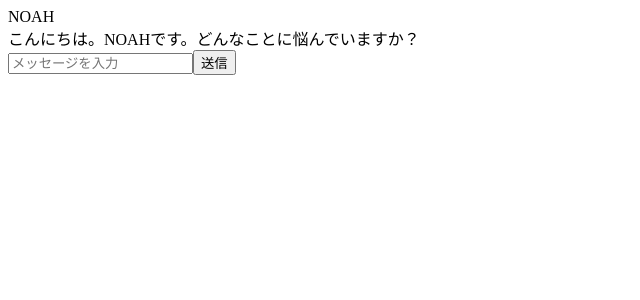
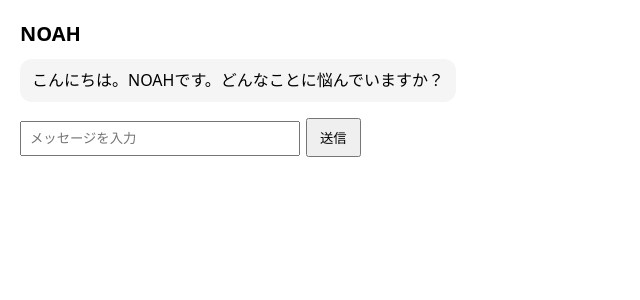
Before and after one commit to uzu-san/noah-chat, a React (Vite) app: page / in a window 1280 px wide. Shown: the top 300 px of the page, without its empty margins (0-640 px from the left). Built offline with nearby package versions, Linux system fonts and the light colour scheme.

Commit message:
Refactor API call and improve error handling
Updated the API call structure and error handling in the LineStyleChat component.

```diff
--- a/src/LineStyleChat.jsx
+++ b/src/LineStyleChat.jsx
@@ -12,61 +12,77 @@ export default function LineStyleChat() {
     endRef.current?.scrollIntoView({ behavior: "smooth" });
   }, [messages]);
 
+  // ←← ここが重要：/api/gemini への呼び出しを書き換えています
   const handleSend = async () => {
-    if (!input.trim()) return;
+    if (!input.trim() || loading) return;
+
     const userMsg = { role: "user", text: input };
     setMessages((m) => [...m, userMsg]);
     setInput("");
     setLoading(true);
 
+    try {
       const res = await fetch("/api/gemini", {
         method: "POST",
         headers: { "Content-Type": "application/json" },
-      body: JSON.stringify({ history: [...messages, userMsg] }),
+        // サーバーは { message: "..." } を受け取り、{ text: "返答" } を返します
+        body: JSON.stringify({ message: userMsg.text }),
       });
 
       const data = await res.json();
-    setMessages((m) => [...m, { role: "model", text: data.reply }]);
+      const replyText =
+        typeof data?.text === "string" && data.text.length
+          ? data.text
+          : "（応答がありません）";
+
+      setMessages((m) => [...m, { role: "model", text: replyText }]);
+    } catch (err) {
+      console.error("Error fetching reply:", err);
+      setMessages((m) => [
+        ...m,
+        { role: "model", text: "通信エラーが発生しました。少し時間をおいてお試しください。" },
+      ]);
+    } finally {
       setLoading(false);
+    }
+  };
+
+  const onKeyDown = (e) => {
+    if (e.key === "Enter") handleSend();
   };
 
   return (
-    <div className="flex flex-col h-screen bg-gray-100">
-      <div className="bg-green-500 text-white p-4 text-lg font-bold">NOAH</div>
+    <div style={{ padding: 12, fontFamily: "system-ui, sans-serif" }}>
+      <div style={{ fontSize: 20, fontWeight: "bold", marginBottom: 8 }}>NOAH</div>
 
-      <div className="flex-1 p-4 space-y-3 overflow-y-auto">
+      <div style={{ marginBottom: 12, lineHeight: 1.7 }}>
         {messages.map((m, i) => (
-          <div
-            key={i}
-            className={`flex ${m.role === "user" ? "justify-end" : "justify-start"}`}
-          >
-            <div
-              className={`px-3 py-2 rounded-2xl max-w-[75%] ${
-                m.role === "user"
-                  ? "bg-green-400 text-white rounded-br-none"
-                  : "bg-white text-gray-800 rounded-bl-none"
-              }`}
+          <div key={i} style={{ textAlign: m.role === "user" ? "right" : "left" }}>
+            <span
+              style={{
+                display: "inline-block",
+                padding: "8px 12px",
+                borderRadius: 12,
+                margin: "4px 0",
+                background: m.role === "user" ? "#e8f5e9" : "#f5f5f5",
+              }}
             >
               {m.text}
-            </div>
+            </span>
           </div>
         ))}
         <div ref={endRef} />
       </div>
 
-      <div className="p-2 bg-white flex gap-2 border-t">
+      <div>
         <input
-          className="flex-1 border rounded-full px-4 py-2 focus:outline-none"
           placeholder="メッセージを入力"
           value={input}
           onChange={(e) => setInput(e.target.value)}
-          onKeyDown={(e) => e.key === "Enter" && handleSend()}
+          onKeyDown={onKeyDown}
+          style={{ padding: 8, width: 260 }}
         />
-        <button
-          onClick={handleSend}
-          className="bg-green-500 text-white px-4 py-2 rounded-full"
-          disabled={loading}
-        >
+        <button onClick={handleSend} disabled={loading} style={{ marginLeft: 6, padding: "8px 12px" }}>
           送信
         </button>
       </div>
```
Lines whose indentation alone changed are shown as unchanged.
